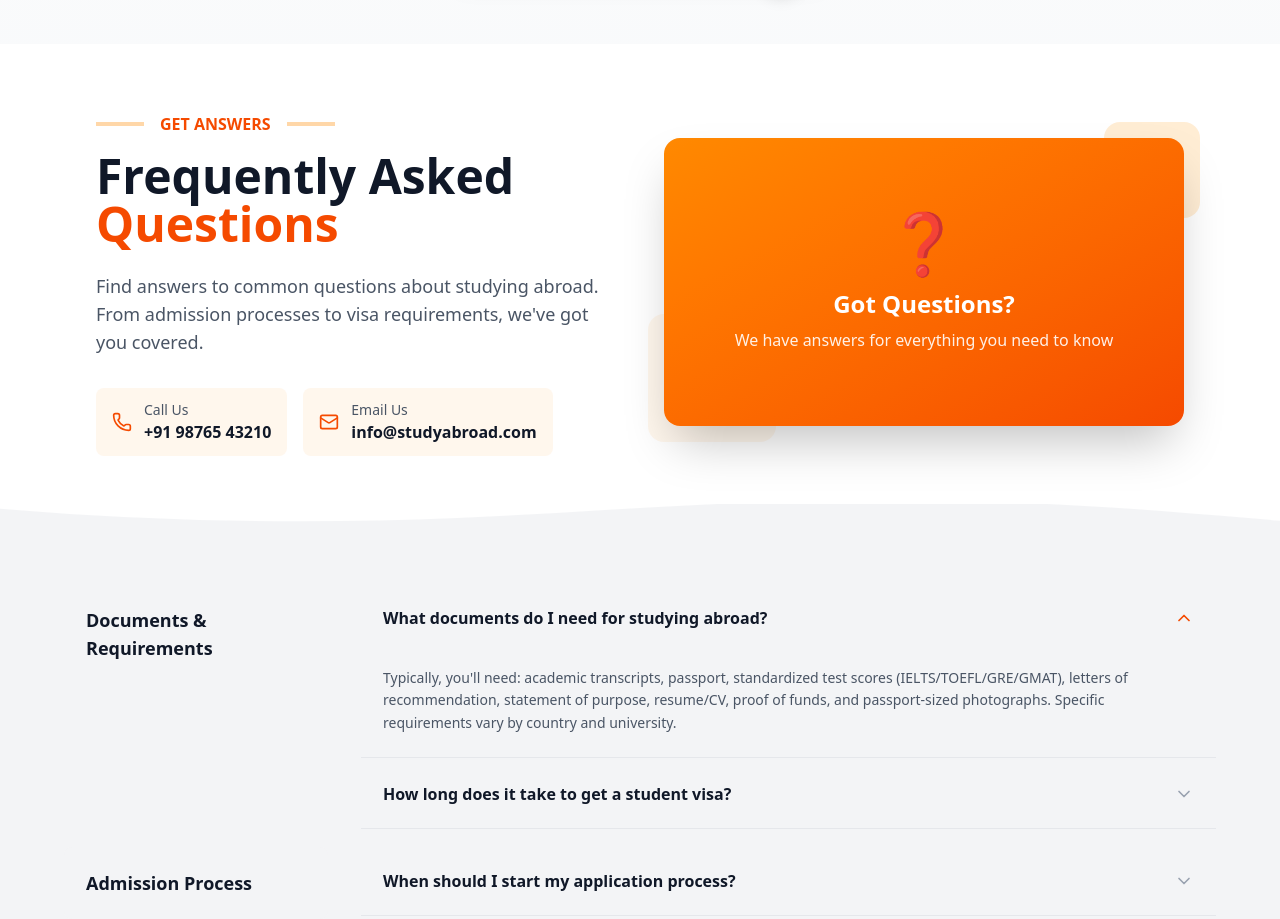
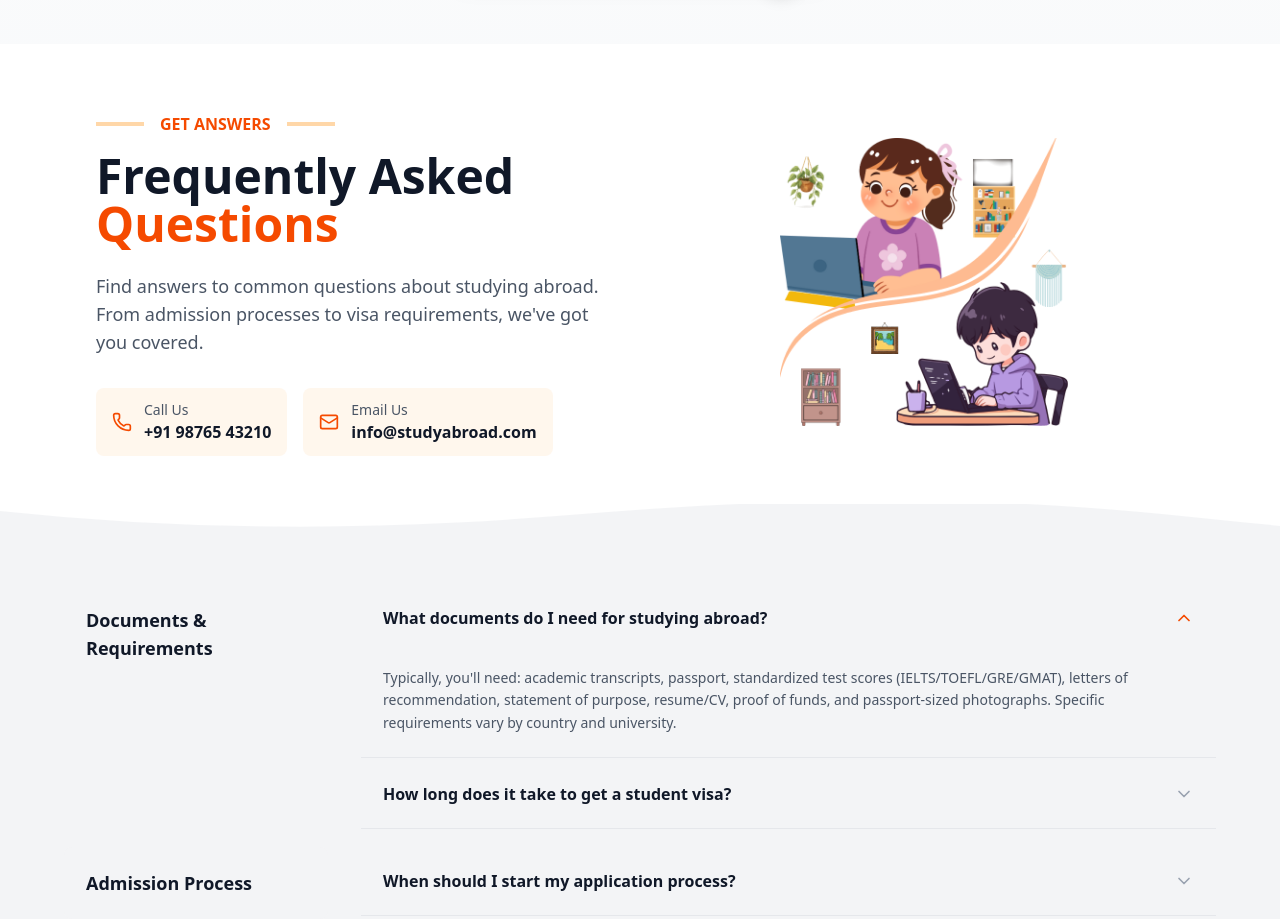
Before and after one commit to sowmyakota-mv/Abroad-Consultancy, a React (Vite) app in the folder abroad-consultancy/: page / in a window 1280 px wide. Shown: the part 3700-4619 px from the top of the page. Built offline with nearby package versions, Linux system fonts and the light colour scheme.

Commit message:
modified the faq layout

```diff
--- a/abroad-consultancy/src/components/FAQSection.tsx
+++ b/abroad-consultancy/src/components/FAQSection.tsx
@@ -114,21 +114,17 @@ const FAQSection: React.FC = () => {
           </div>
 
           {/* Right Side - Image */}
-          <div className="relative">
-            <div className="relative rounded-2xl overflow-hidden shadow-2xl">
-              <div className="h-72 bg-gradient-to-br from-orange-400 to-orange-600 flex items-center justify-center">
-                <div className="text-center text-white p-8">
-                  <div className="text-6xl mb-4">❓</div>
-                  <h3 className="text-2xl font-bold mb-2">Got Questions?</h3>
-                  <p className="opacity-90">We have answers for everything you need to know</p>
-                </div>
-              </div>
-            </div>
+<div className="relative">
+  <div className="relative overflow-hidden ">
 
-            {/* Decorative Elements */}
-            <div className="absolute -top-4 -right-4 w-24 h-24 bg-orange-100 rounded-2xl -z-10"></div>
-            <div className="absolute -bottom-4 -left-4 w-32 h-32 bg-orange-50 rounded-2xl -z-10"></div>
-          </div>
+    {/* IMAGE FROM PUBLIC FOLDER */}
+    <img
+      src="/faq-hero.png"          // <-- replace with your actual image file
+      alt="About section visual"
+      className="w-full h-72 object-contain"
+    />
+  </div>
+</div>
         </div>
       </div>
 
@@ -137,7 +133,7 @@ const FAQSection: React.FC = () => {
         <div className="absolute top-0 left-0 right-0 overflow-hidden -translate-y-1">
           <svg
             className="w-full h-16 text-white"
-            viewBox="0 0 900 200"
+            viewBox="0 0 900 160"
             preserveAspectRatio="none"
           >
             <path
```
Also changed, not shown: abroad-consultancy/public/faq-hero.png (added).
